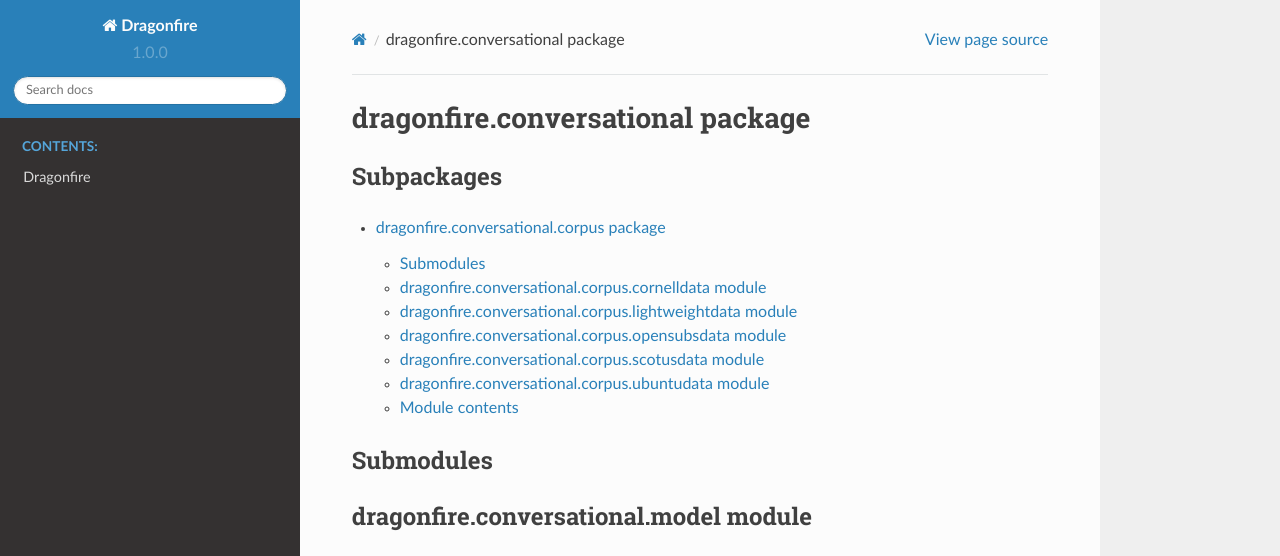
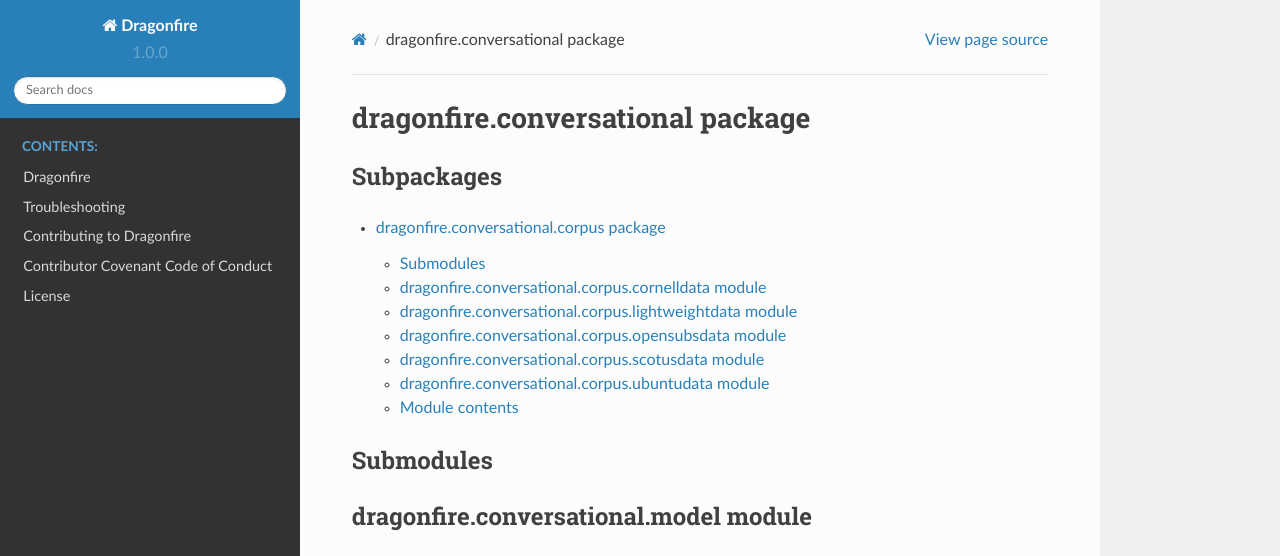
Before and after one commit to DragonComputer/Dragonfire, a Sphinx documentation site: the page built from docs/source/dragonfire.conversational.rst, in a window 1280 px wide and 1146 px high. Shown: the top 556 px of the window. Built offline with Sphinx 7.4.7 and the Read the Docs theme 2.0.0, drawn with Linux system fonts in a browser that asks for light colours; grey boxes are pictures that could not be loaded.

Commit message:
Include the other Markdown files into Sphinx documentation

```diff
--- /dev/null
+++ b/docs/source/codeofconduct.rst
@@ -0,0 +1 @@
+.. mdinclude:: ../../CODE_OF_CONDUCT.md
--- /dev/null
+++ b/docs/source/contributing.rst
@@ -0,0 +1 @@
+.. mdinclude:: ../../CONTRIBUTING.md
--- a/docs/source/index.rst
+++ b/docs/source/index.rst
@@ -11,6 +11,10 @@
    :caption: Contents:
 
    readme
+   troubleshooting
+   contributing
+   codeofconduct
+   license
 
 
 
--- /dev/null
+++ b/docs/source/license.rst
@@ -0,0 +1,4 @@
+License
+==========
+
+.. mdinclude:: ../../LICENSE.txt
--- /dev/null
+++ b/docs/source/troubleshooting.rst
@@ -0,0 +1 @@
+.. mdinclude:: ../TROUBLESHOOTING.md
```
